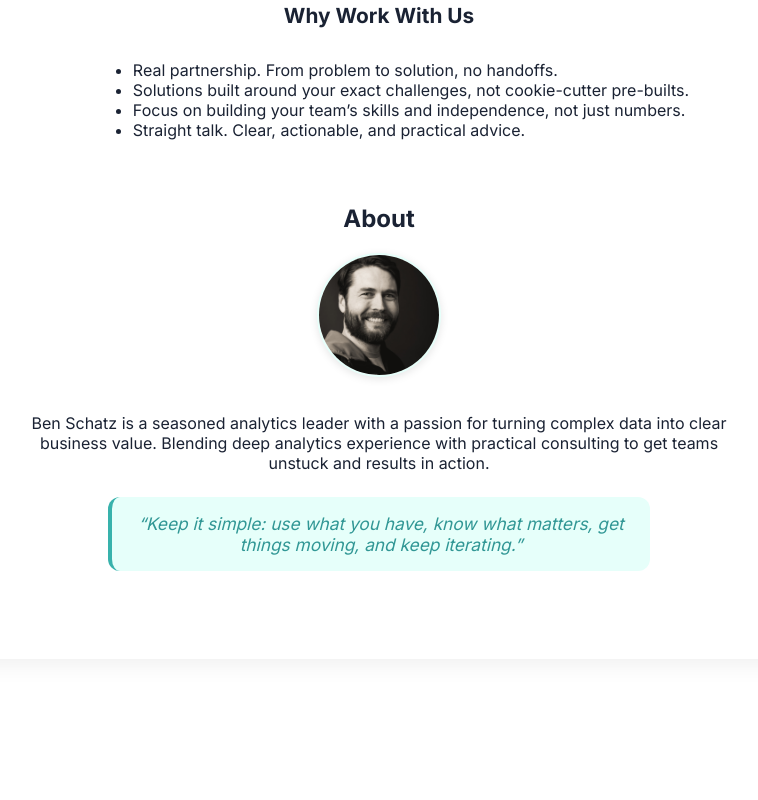
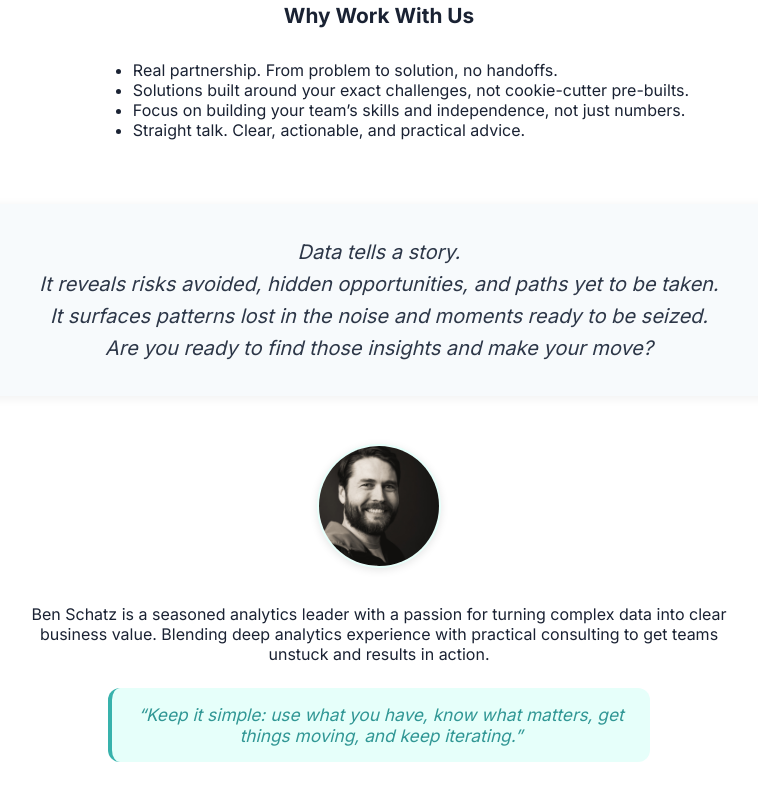
Before and after one commit to ben-switchyard/switchyardsolutions-site, a Next.js app: page / in a window 1280 px wide. Shown: the part 879-1679 px from the top of the page, without its empty margins (261-1019 px from the left). Before the commit the page ends 1586 px from the top, so only its background shows below. Built offline with nearby package versions, Linux system fonts and the light colour scheme.

Commit message:
small content update

```diff
--- a/pages/index.js
+++ b/pages/index.js
@@ -188,7 +188,6 @@ export default function Home() {
 
 			{/* PILLARS - NO OUTER BOX */}
 			<PillarsRow pillars={pillars} />
-
 			{/* WHY WORK WITH US */}
 			<motion.section
 				initial={{ opacity: 0, y: 0 }}
@@ -223,7 +222,31 @@ export default function Home() {
 					<li>Straight talk. Clear, actionable, and practical advice.</li>
 				</ul>
 			</motion.section>
-
+<motion.section
+			initial={{ opacity: 0, y: 30 }}
+			whileInView={{ opacity: 1, y: 0 }}
+			viewport={{ once: true }}
+			transition={{ delay: 0.2, duration: 0.7 }}
+			style={{
+				maxWidth: 900,
+				margin: '3rem auto 3rem auto',
+				padding: '2rem 1.5rem',
+				background: '#f7fafc',
+				borderRadius: '1.25rem',
+				boxShadow: '0 2px 12px rgba(0,0,0,0.06)',
+				textAlign: 'center',
+				fontSize: '1.25rem',
+				color: '#2d3748',
+				fontStyle: 'italic',
+				lineHeight: 1.6,
+				fontWeight: 400,
+			}}
+			>
+			Data tells a story.<br />
+			It reveals risks avoided, hidden opportunities, and paths yet to be taken.<br />
+			It surfaces patterns lost in the noise and moments ready to be seized.<br />
+			Are you ready to find those insights and make your move?
+			</motion.section>
 			{/* ABOUT */}
 			<motion.section
 				initial={{ opacity: 0, y: 40 }}
@@ -236,7 +259,8 @@ export default function Home() {
 					textAlign: 'center',
 				}}
 			>
-				<h2>About</h2>
+
+				<h2></h2>
 				<img
 					src="/benheadshot.jpg"
 					alt="Benjamin Schatz"
```
Also changed, not shown: pages/about.js (+5 -5 lines).
